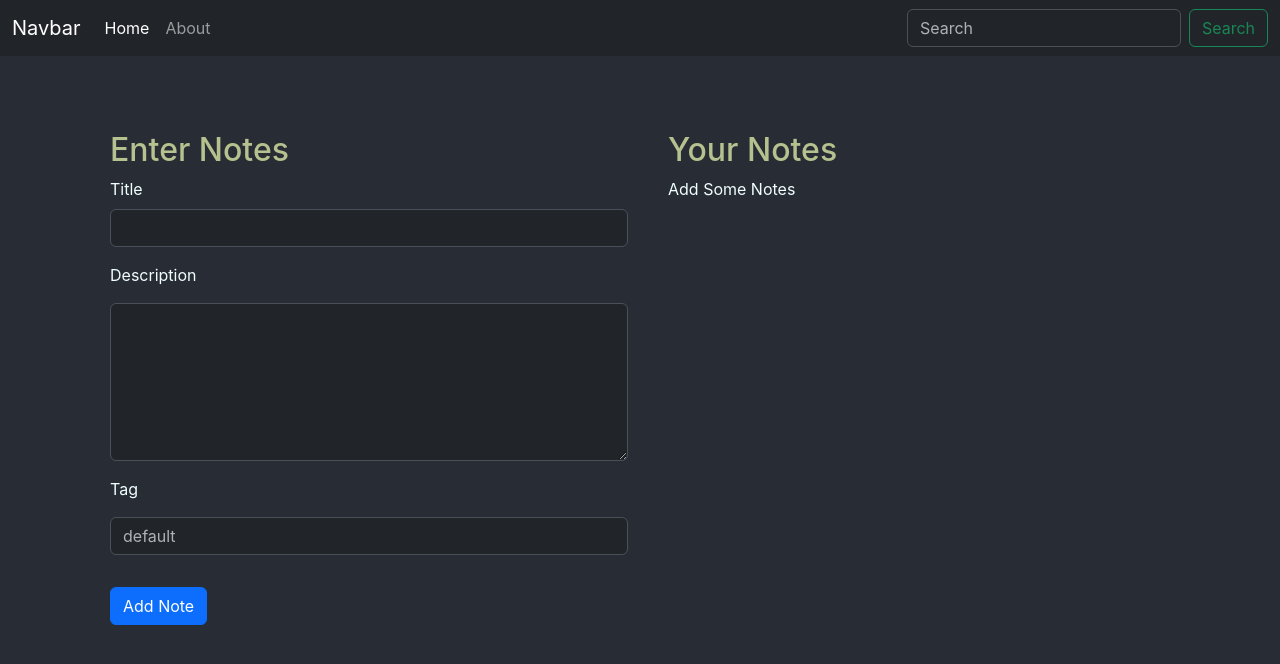
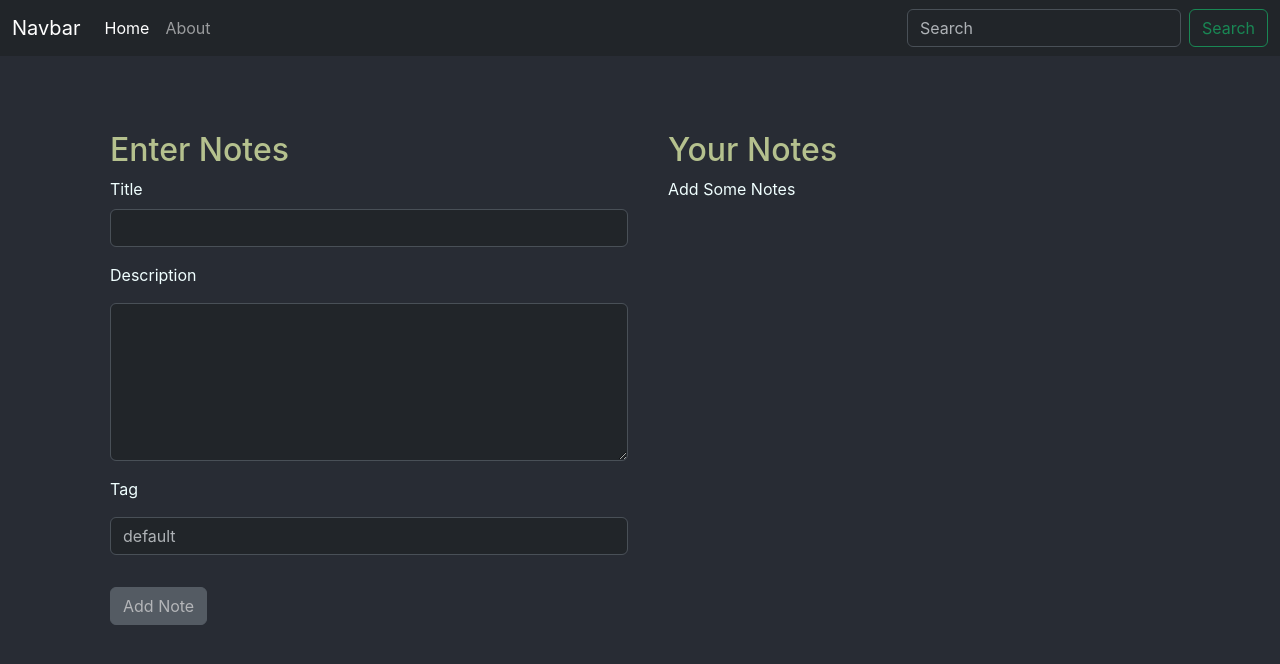
Before and after one commit to bhavyank89/learnReact, a React (Create React App) app in the folder 004-inotebook/inotebook-frontend/: page / in a window 1280 px wide. Shown: the top 664 px of the page. Built offline with nearby package versions, Linux system fonts and the light colour scheme; no server answers.

Commit message:
add Note button bug fix

```diff
--- a/004-inotebook/inotebook-frontend/src/components/AddNote.js
+++ b/004-inotebook/inotebook-frontend/src/components/AddNote.js
@@ -69,7 +69,7 @@ function AddNote(props) {
                                 onChange={handleOnChange} />
                         </div>
                     </div>
-                    <button type="submit" className="btn btn-primary mb-2 my-3" onClick={handleOnClick}>Add Note</button>
+                    <button disabled={note.title.length < 5 || note.description.length < 5} type="submit" className={`btn btn-${(note.title.length < 5 || note.description.length < 5) ? "secondary" : "primary"} mb-2 my-3`} style={{ cursor: "pointer" }} onClick={handleOnClick}>Add Note</button>
                 </form>
             </div>
         </>
```
